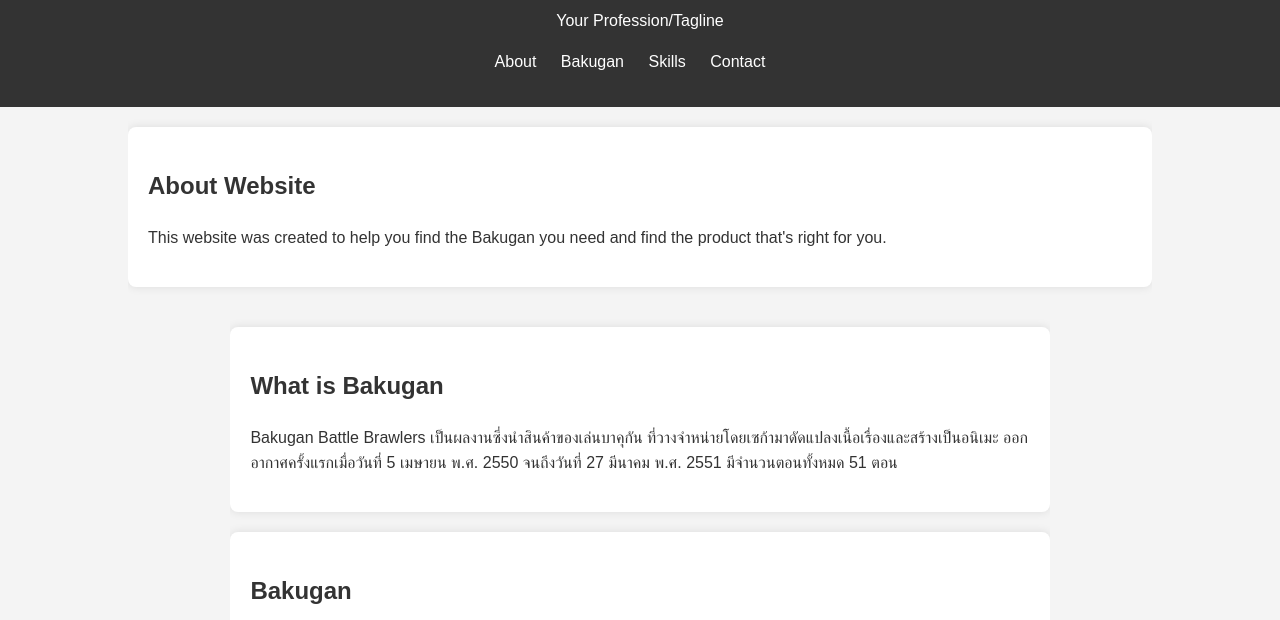
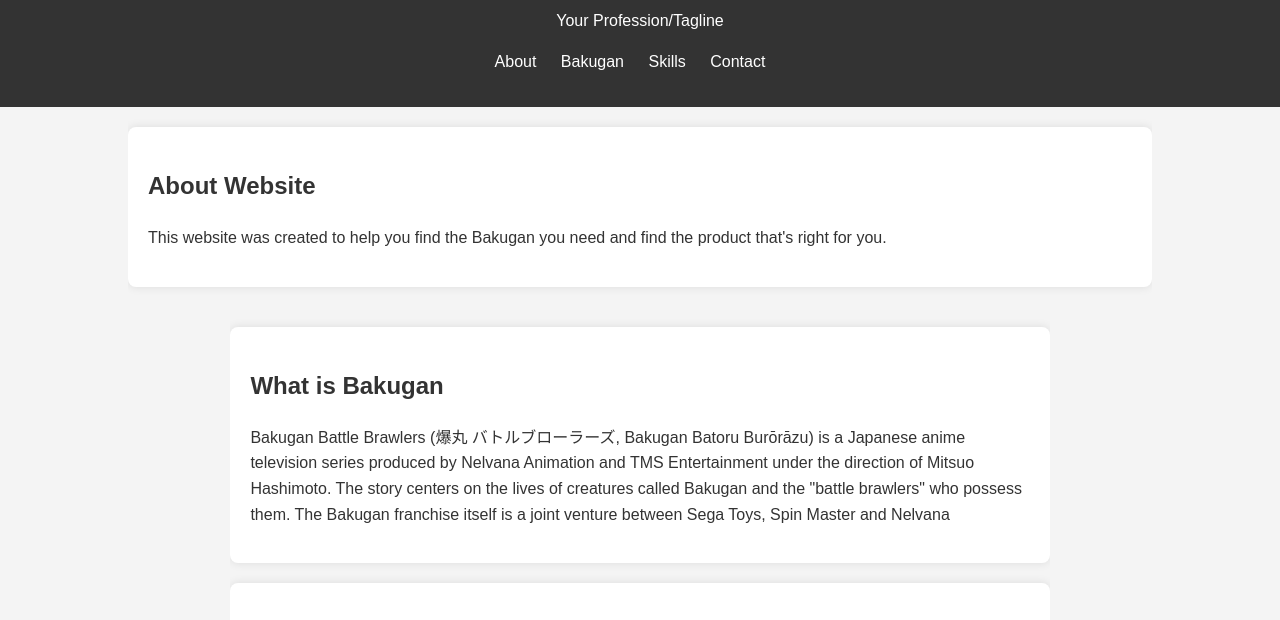
Before and after one commit to nowhere999/nowhere999.github.io, a plain HTML site: page index.html in a window 1280 px wide. Shown: the part 128-748 px from the top of the page. Drawn offline with Linux system fonts and the light colour scheme.

Commit message:
Update index.html

```diff
--- a/index.html
+++ b/index.html
@@ -93,7 +93,7 @@
     <div class="container">
         <section id="about" class="section">
             <h2>What is Bakugan </h2>
-        <p></p>Bakugan Battle Brawlers เป็นผลงานซึ่งนำสินค้าของเล่นบาคุกัน ที่วางจำหน่ายโดยเซก้ามาดัดแปลงเนื้อเรื่องและสร้างเป็นอนิเมะ ออกอากาศครั้งแรกเมื่อวันที่ 5 เมษายน พ.ศ. 2550 จนถึงวันที่ 27 มีนาคม พ.ศ. 2551 มีจำนวนตอนทั้งหมด 51 ตอน </p>
+        <p></p>Bakugan Battle Brawlers (爆丸 バトルブローラーズ, Bakugan Batoru Burōrāzu) is a Japanese anime television series produced by Nelvana Animation and TMS Entertainment under the direction of Mitsuo Hashimoto. The story centers on the lives of creatures called Bakugan and the "battle brawlers" who possess them. The Bakugan franchise itself is a joint venture between Sega Toys, Spin Master and Nelvana </p>
         </section>
 
 
```
